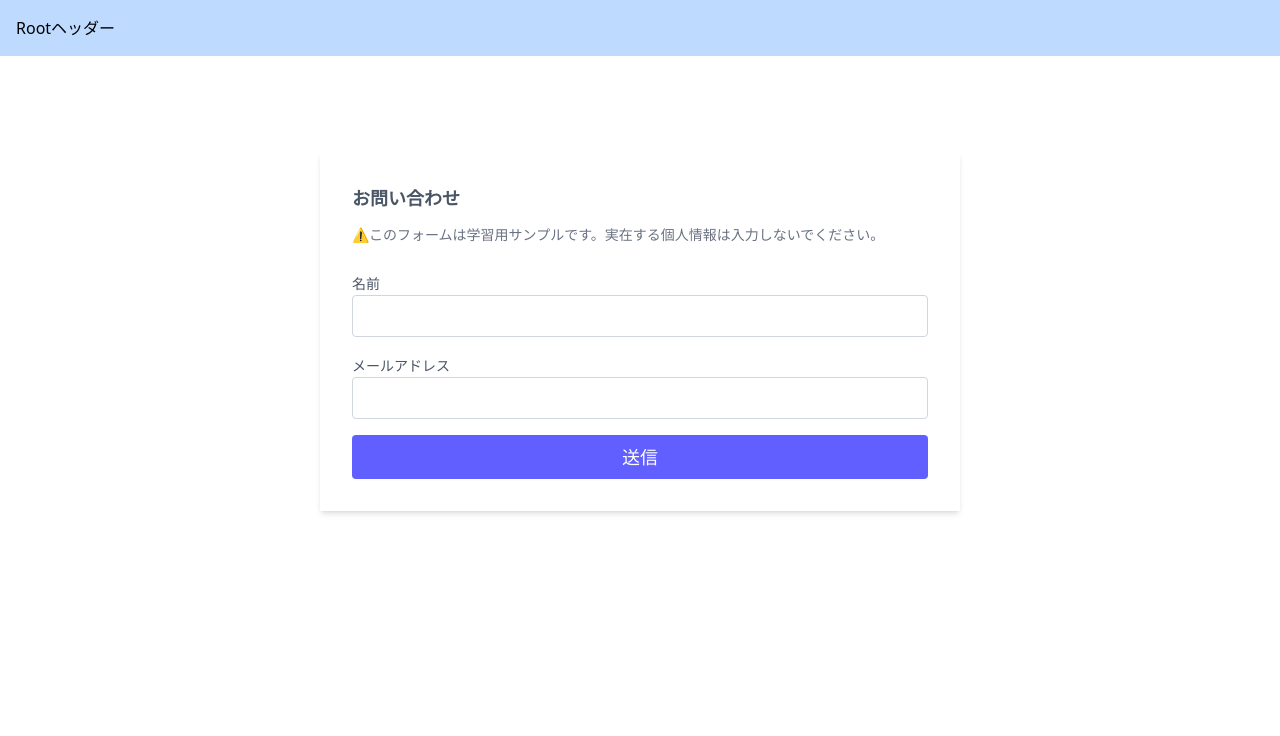
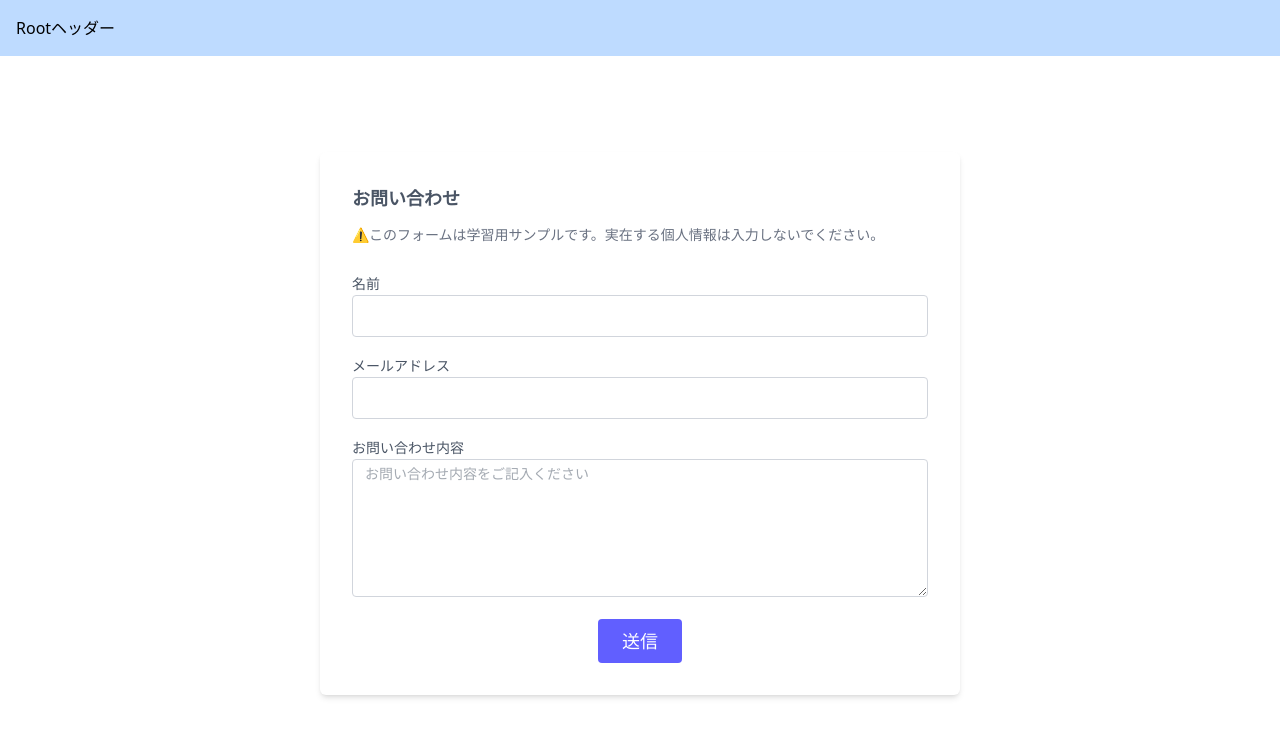
Before and after one commit to sato0516/nextjs-2, a Next.js app: page /contacts in a window 1280 px wide. Shown: the top 736 px of the page. Built offline with nearby package versions, Linux system fonts and the light colour scheme.

Commit message:
問合せ内容textarea追加、フォーム装飾修正

```diff
--- a/src/components/ContactForm.tsx
+++ b/src/components/ContactForm.tsx
@@ -44,8 +44,8 @@ export default function ContactForm() {
   return (
     <div>
       <form action={formAction}>
-        <div className="py-24 text-gray-600">
-          <div className="mx-auto flex flex-col bg-white shadow-md p-8 md:w-1/2">
+        <div className="py-24 text-gray-600 flex justify-center">
+          <div className="bg-white shadow-md rounded-md p-8 md:w-1/2">
             <h2 className="text-lg mb-3 font-semibold">お問い合わせ</h2>
             <p className="text-sm text-gray-500 mb-6 leading-relaxed">
               ⚠️このフォームは学習用サンプルです。実在する個人情報は入力しないでください。
@@ -91,10 +91,20 @@ export default function ContactForm() {
                 <p className="text-red-500 text-sm mt-1">{clientErrors.email}</p>
               )}
             </div>
-
-            <button className="text-white bg-indigo-500 py-2 px-6 hover:bg-indigo-600 rounded text-lg">
-              送信
-            </button>
+            <div className="mb-4">
+              <label className="text-sm">お問い合わせ内容</label>
+              <textarea
+                name="message"
+                rows={4}
+                className="w-full bg-white rounded border border-gray-300 focus:border-indigo-500 focus:ring-2 focus:ring-indigo-200 outline-none py-1 px-3 leading-8 placeholder:text-sm"
+                placeholder="お問い合わせ内容をご記入ください"
+              />
+            </div>
+            <div className="flex justify-center mt-4">
+              <button className="text-white bg-indigo-500 py-2 px-6 hover:bg-indigo-600 rounded text-lg">
+                送信
+              </button>
+            </div>
           </div>
         </div>
       </form>
--- a/src/lib/actions/contact.ts
+++ b/src/lib/actions/contact.ts
@@ -19,6 +19,7 @@ export async function submitContactForm(
   {
   const name = formData.get('name') as string;
   const email = formData.get('email') as string;
+  const message = formData.get('message') as string;
 
   // バリデーション
   const validationResult = ContactSchema.safeParse({name, email});
@@ -51,7 +52,7 @@ export async function submitContactForm(
   }
 
   await prisma.contact.create({
-    data: {name, email}
+    data: { name, email, message }
   });
 
   console.log('送信されたデータ: ', {name, email});
--- a/src/validations/contact.ts
+++ b/src/validations/contact.ts
@@ -6,7 +6,9 @@ export const ContactSchema = z.object({
     .max(20, '名前は20文字以内で入力して下さい。'),
   email: z.string()
     .min(1, 'メールアドレスは必須です。')
-    .email('正しいメールアドレスの形式で入力して下さい。')
+    .email('正しいメールアドレスの形式で入力して下さい。'),
+  message: z.string()
+    .min(1, "お問い合わせ内容は必須です"),
 });
 
 // 型の定義
```
Also changed, not shown: 1 other file (tests, documents, lock files or other folders).
